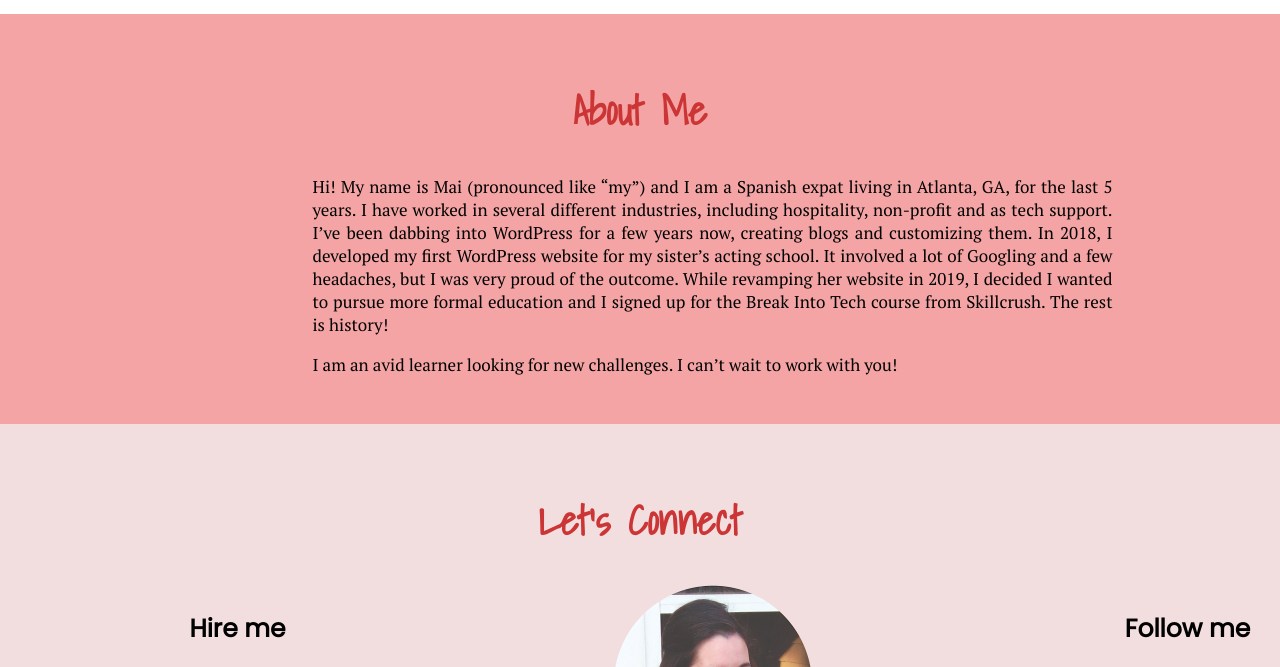
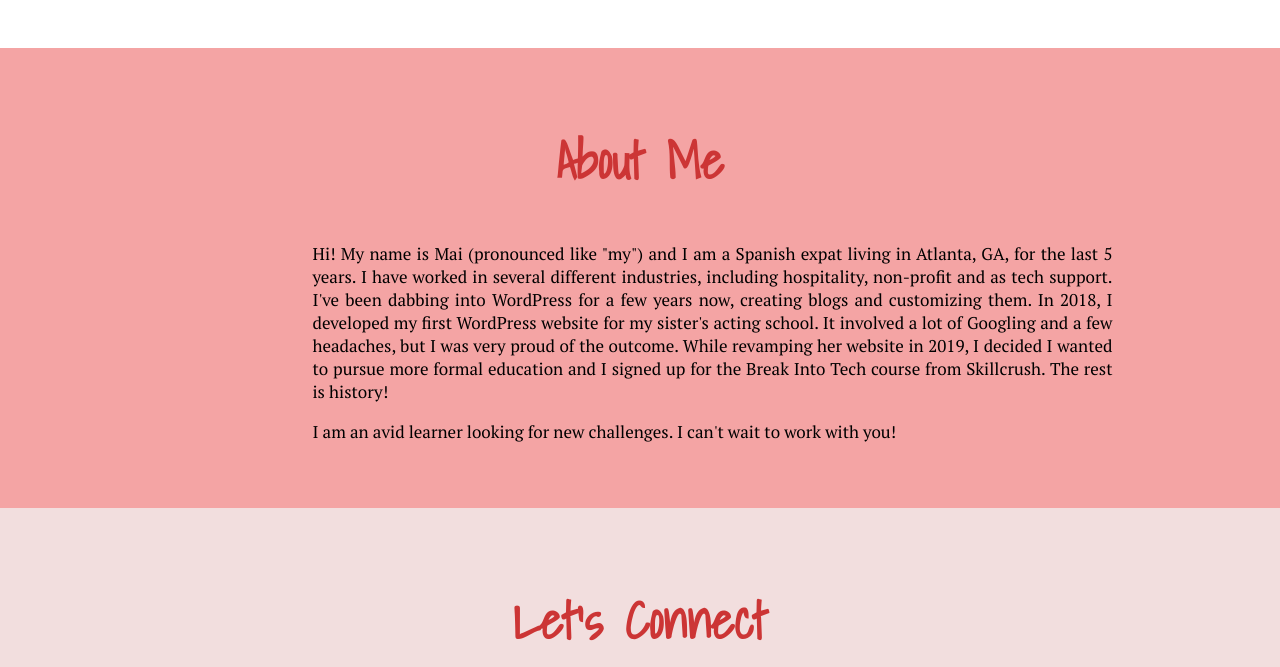
Before and after one commit to MaiZubillaga/portfolio, a plain HTML site: page index.html in a window 1280 px wide. Shown: the part 1824-2491 px from the top of the page. Drawn offline with Linux system fonts and the light colour scheme.

Commit message:
modified h2 size

```diff
--- a/css/main.css
+++ b/css/main.css
@@ -8,7 +8,7 @@ h1 {
 
 h2 {
     font-family: "Shadows into light", cursive;
-    font-size: 40px;
+    font-size: 50px;
     text-align: center;
     color: #cc3535;
 }
@@ -121,7 +121,7 @@ nav ul li a {
 /***** ABOUT *****/
 
 #about {
-    height: 350px;
+    height: 400px;
     padding: 30px 0 30px 0;
     background: #f4a4a4;
 }
--- a/index.html
+++ b/index.html
@@ -24,12 +24,13 @@
                         </ul>
                     </nav>
                 </div>
+            </div>
             <section class="hero-img">
-                    <div id="hero-text">
-                        <h1>Hi there! I'm Mai.</h1>
-                        <p>I am a web developer, designer, and creative thinker in Atlanta, GA.</p>
-                    </div>
-                </section>
+                <div id="hero-text">
+                    <h1>Hi there! I'm Mai.</h1>
+                    <p>I am a web developer, designer, and creative thinker in Atlanta, GA.</p>
+                </div>
+            </section>
         </header>
 
         <main>
@@ -76,8 +77,8 @@
                 <h2>About Me</h2>
                 <div class="full-width">
                     <div id="about-text">
-                        <p>Hi! My name is Mai (pronounced like “my”) and I am a Spanish expat living in Atlanta, GA, for the last 5 years. I have worked in several different industries, including hospitality, non-profit and as tech support. I’ve been dabbing into WordPress for a few years now, creating blogs and customizing them. In 2018, I developed my first WordPress website for my sister’s acting school. It involved a lot of Googling and a few headaches, but I was very proud of the outcome. While revamping her website in 2019, I decided I wanted to pursue more formal education and I signed up for the Break Into Tech course from Skillcrush. The rest is history!</p>
-                        <p>I am an avid learner looking for new challenges. <span>I can’t wait to work with you!</span></p>
+                        <p>Hi! My name is Mai (pronounced like &quot;my&quot;) and I am a Spanish expat living in Atlanta, GA, for the last 5 years. I have worked in several different industries, including hospitality, non-profit and as tech support. I've been dabbing into WordPress for a few years now, creating blogs and customizing them. In 2018, I developed my first WordPress website for my sister's acting school. It involved a lot of Googling and a few headaches, but I was very proud of the outcome. While revamping her website in 2019, I decided I wanted to pursue more formal education and I signed up for the Break Into Tech course from Skillcrush. The rest is history!</p>
+                        <p>I am an avid learner looking for new challenges. <span>I can't wait to work with you!</span></p>
                     </div>
                 </div>
             </section>
```
